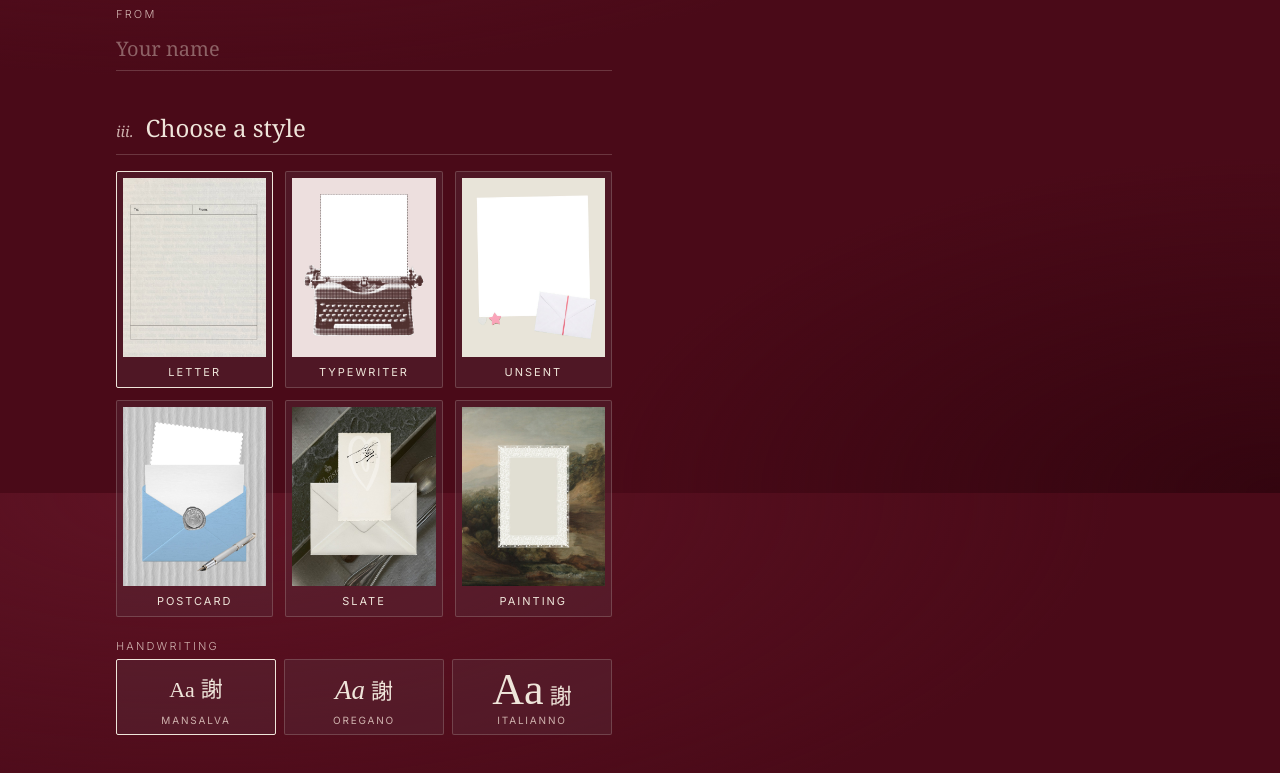
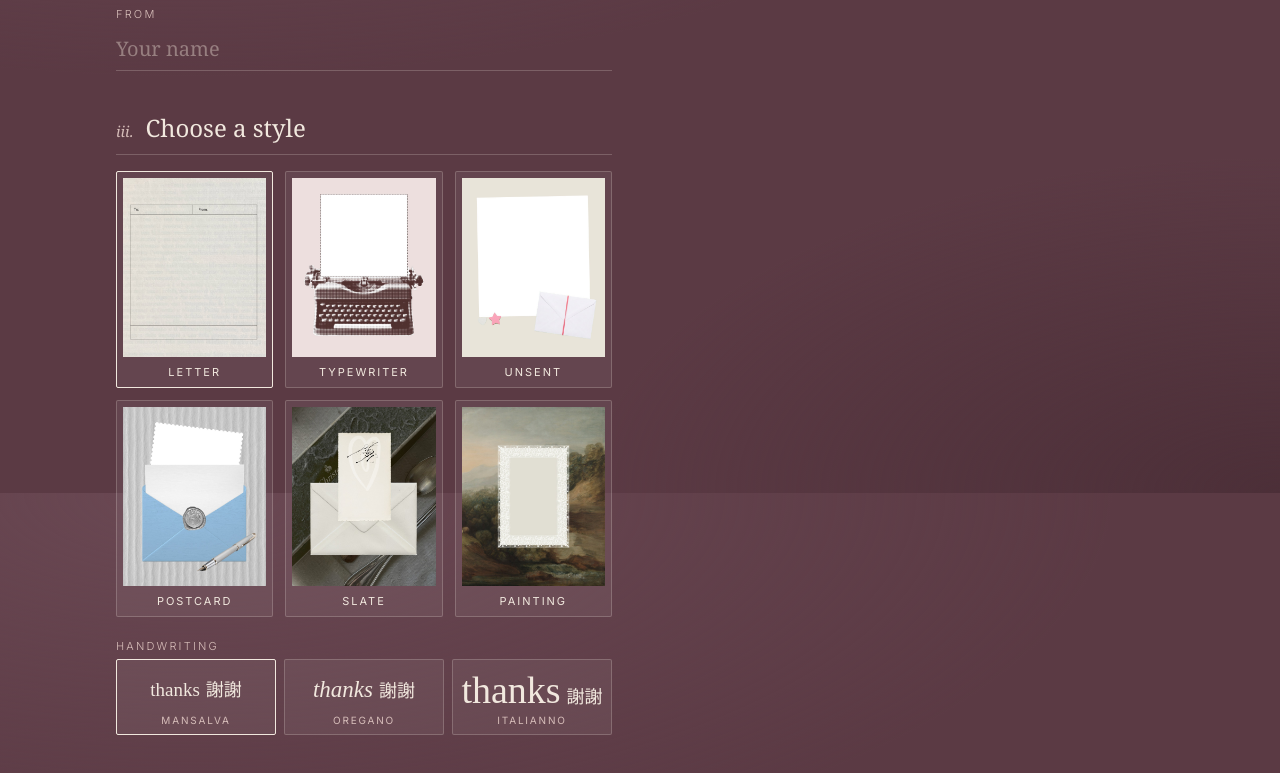
Before and after one commit to tc3474-png/gratitude-card, a plain HTML site: page index.html in a window 1280 px wide. Shown: the part 1107-1880 px from the top of the page. Drawn offline with nearby package versions, Linux system fonts and the light colour scheme; a web font is replaced by a local one.

Commit message:
Softer faded plum background; font samples read 'thanks 謝謝'
Co-Authored-By: Claude Opus 5.5 <noreply@anthropic.com>

```diff
--- a/index.html
+++ b/index.html
@@ -11,7 +11,7 @@
 <link rel="preconnect" href="https://fonts.gstatic.com" crossorigin>
 <link href="https://fonts.googleapis.com/css2?family=Cormorant+Garamond:ital,wght@0,400;0,500;1,400&family=DM+Mono:wght@300;400&family=EB+Garamond:ital,wght@0,400;1,400&family=Iansui&family=Inter:wght@300;400;500&family=Italianno&family=Kristi&family=Mansalva&family=LXGW+WenKai+TC:wght@400;700&family=Mrs+Saint+Delafield&family=Noto+Serif+TC:wght@400&family=Oregano:ital@0;1&family=Rouge+Script&display=swap" rel="stylesheet">
 <style>
-:root{--bg:#4a0a18;--ink:#efe5da;--muted:#cfb2ae;--line:rgba(239,229,218,.2);--card:rgba(92,55,66,.32);--heart:#dfb3b4;--velvet:radial-gradient(120% 80% at 15% 0%,#5f1324 0%,rgba(95,19,36,0) 60%),radial-gradient(90% 70% at 100% 100%,#33050f 0%,rgba(51,5,15,0) 60%),#4a0a18;
+:root{--bg:#5b3a44;--ink:#f1e8de;--muted:#d6bdb9;--line:rgba(241,232,222,.22);--card:rgba(255,255,255,.06);--heart:#e8c3c5;--velvet:radial-gradient(120% 80% at 15% 0%,#6a4853 0%,rgba(106,72,83,0) 60%),radial-gradient(90% 70% at 100% 100%,#4c2f38 0%,rgba(76,47,56,0) 60%),#5b3a44;
   --serif:"Cormorant Garamond","Noto Serif TC",Georgia,serif;--sans:Inter,"Noto Serif TC",system-ui,sans-serif}
 *{box-sizing:border-box}
 html,body{margin:0;background:var(--velvet);background-attachment:fixed;color:var(--ink);font-family:var(--sans);font-weight:300;-webkit-text-size-adjust:100%}
@@ -65,7 +65,7 @@ textarea{min-height:170px;resize:vertical;line-height:1.5;font-size:19px}
 .btn{border-radius:2px;padding:13px 14px;cursor:pointer;font-size:12px;letter-spacing:.18em;text-transform:uppercase;background:transparent;border:1px solid var(--ink);text-align:center;text-decoration:none;color:var(--ink);font-weight:400;transition:background .2s,color .2s}
 .btn:hover{background:var(--ink);color:var(--bg)}
 .btn.primary{background:var(--ink);color:var(--bg)}
-.btn.primary:hover{background:#dfb3b4}
+.btn.primary:hover{background:#e8c3c5}
 .btn.wide{grid-column:1/-1}
 .toast{position:fixed;left:50%;bottom:24px;transform:translateX(-50%) translateY(20px);background:var(--ink);color:var(--bg);padding:12px 20px;border-radius:2px;font-size:12px;letter-spacing:.16em;text-transform:uppercase;opacity:0;transition:.3s;pointer-events:none;z-index:99}
 .toast.show{opacity:1;transform:translateX(-50%)}
@@ -504,7 +504,7 @@ function buildMaker(){
   const fn=document.getElementById("fonts");
   const syncFonts=()=>{const cur=state.f||DEFAULT_FONT;fn.querySelectorAll(".fnt").forEach(b=>b.classList.toggle("on",b.dataset.k===cur));applyUIFont(cur)};
   Object.entries(FONTS).forEach(([k,F])=>{const b=document.createElement("button");b.className="fnt";b.dataset.k=k;
-    b.innerHTML=`<span><i style='font-style:${F.st||"normal"};font-family:${F.en.replace(/"/g,"")};font-weight:${F.w||400};font-size:${Math.round(22/F.k)}px'>Aa</i> <i style='font-style:normal;font-family:${F.zh.replace(/"/g,"")};font-size:22px'>謝</i></span><b>${F.label}</b>`;
+    b.innerHTML=`<span><i style='font-style:${F.st||"normal"};font-family:${F.en.replace(/"/g,"")};font-weight:${F.w||400};font-size:${Math.round(19/F.k)}px'>thanks</i> <i style='font-style:normal;font-family:${F.zh.replace(/"/g,"")};font-size:18px'>謝謝</i></span><b>${F.label}</b>`;
     b.onclick=()=>{state.f=k;syncFonts();redraw()};fn.appendChild(b)});
   syncFonts();
   ["to","msg","from"].forEach(id=>document.getElementById(id).addEventListener("input",e=>{state[id]=e.target.value;
@@ -545,7 +545,7 @@ async function showReceiver(d){
   const open=()=>{
     if(opened)return;opened=true;document.getElementById("hint").style.opacity=0;
     [["s1",0],["s2",350],["s3",1000],["s4",2500]].forEach(([c,t])=>setTimeout(()=>env.classList.add(c),t));
-    setTimeout(()=>{document.getElementById("full").classList.add("show");confetti("#dfb3b4")},2700);
+    setTimeout(()=>{document.getElementById("full").classList.add("show");confetti("#e8c3c5")},2700);
   };
   env.onclick=open; env.onkeydown=e=>{if(e.key==="Enter"||e.key===" ")open()};
 }
```
